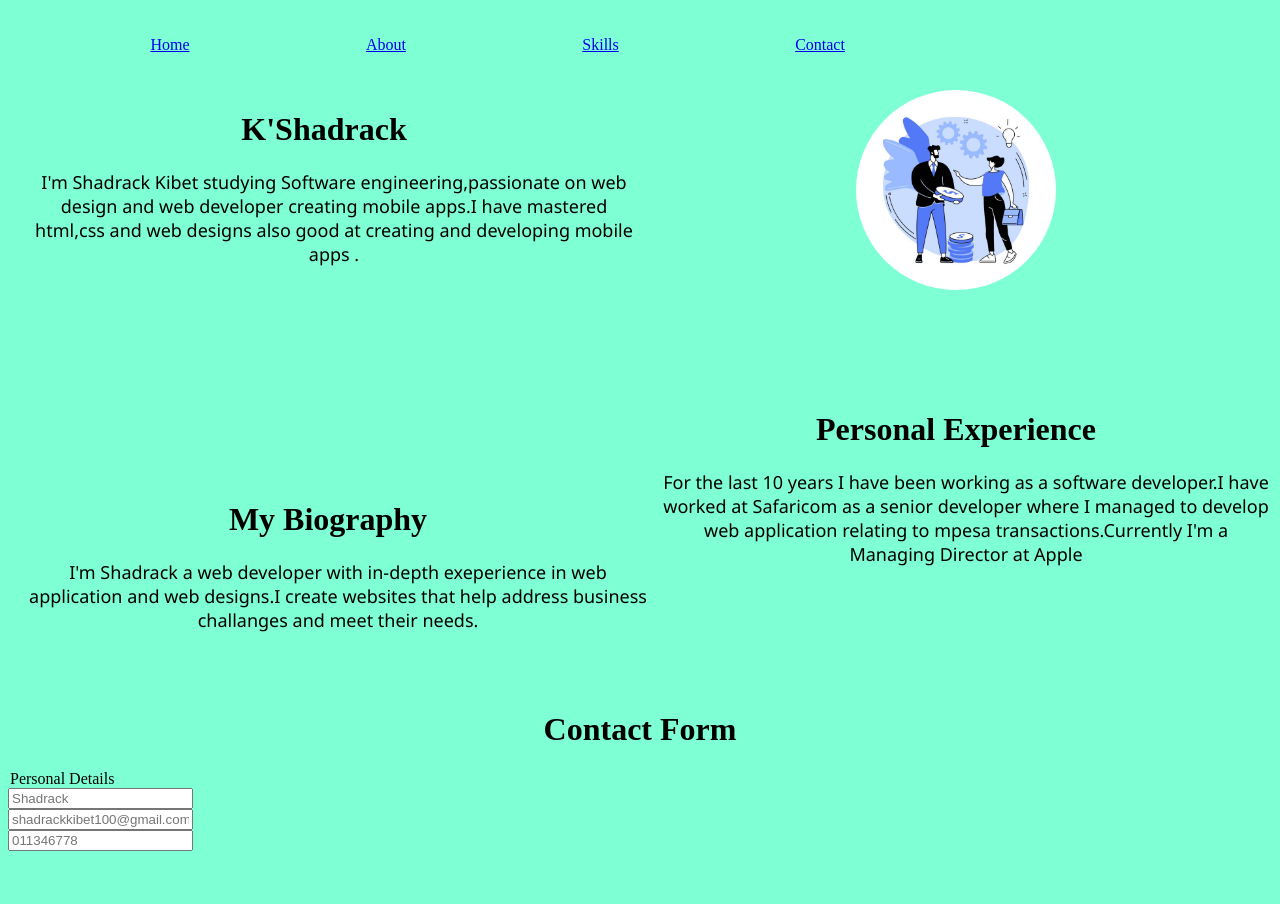
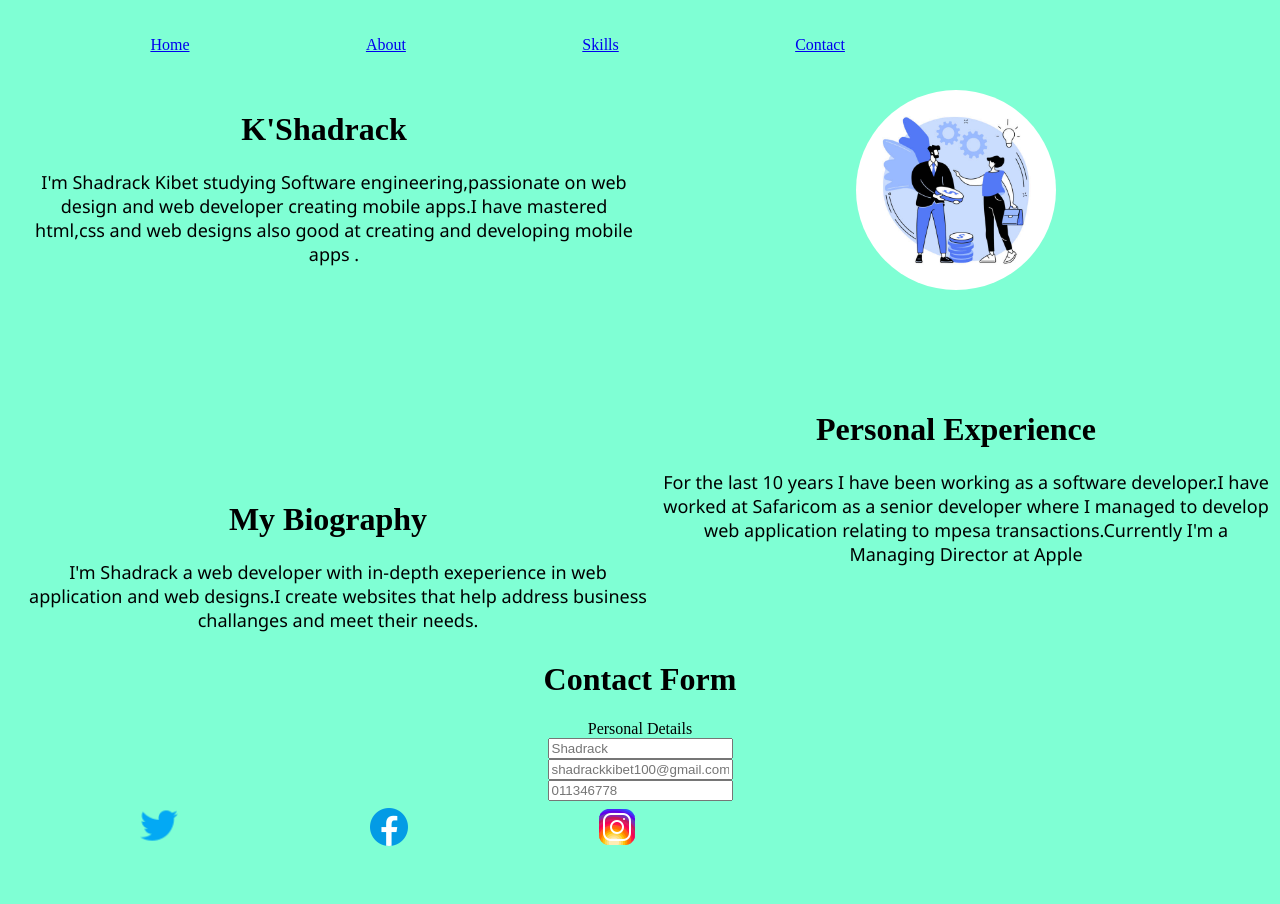
Before and after one commit to Shadrack5/Portfolio, a plain HTML site: page home.html in a window 1280 px wide. Before the commit the page ends 859 px from the top, so only its background shows below. Drawn offline with Linux system fonts and the light colour scheme.

Commit message:
created a href

```diff
--- a/home.html
+++ b/home.html
@@ -12,7 +12,7 @@
             <li><a href="home.html">Home</a></li>
             <li><a href="about.html">About</a></li>
             <li><a href="skills.html">Skills</a></li>
-            <li><a href="contact.html">Contact</a></li>
+            <li><a href="#contact">Contact</a></li>
         </ul>
         <div class="row">
         <div class="column">
@@ -47,6 +47,14 @@
         </form>
 
     </div>
+    <div>
+     <footer>
+        <div id="footer">
+            <a href="twitter.com"><li><img  style="height: 50px;" src="icons8-twitter-48.png" alt=""></li></a>
+            <a href="facebook.com"></a><li><img src="icons8-facebook-48.png"></li>
+            <a href="instagram.com"><li><img src="icons8-instagram-48.png"></li></a>
+        </div>
+     </footer>
 
 </body>
 </html>
--- a/style.css
+++ b/style.css
@@ -57,4 +57,6 @@ h1{
 #contact{
     position: relative;
     top: 40;
+    text-align: center;
+    margin-top: -50px;
 }
```
Also changed, not shown: icons8-facebook-48.png (added), icons8-instagram-48.png (added), icons8-twitter-48.png (added), image/test.jpg (added).
